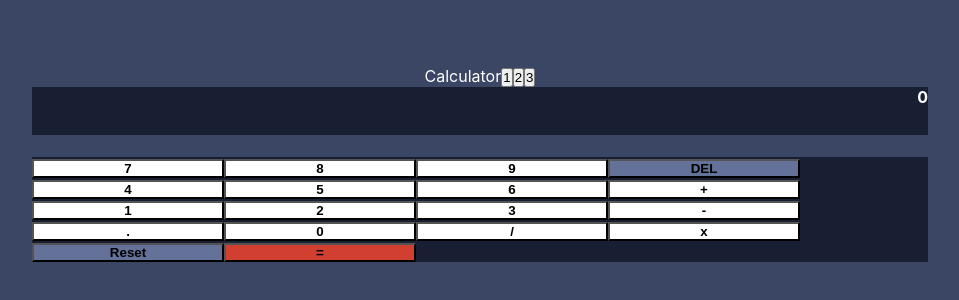
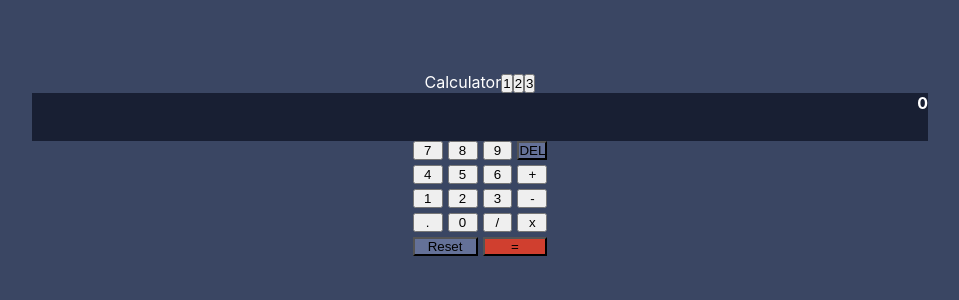
Before and after one commit to matheusnevesb/calculator-react, a React (Create React App) app: page / in a window 1280 px wide. Shown: the part 236-536 px from the top of the page, without its empty margins (160-1119 px from the left). Built offline with nearby package versions, Linux system fonts and the light colour scheme.

Commit message:
aplicada a mudanca de tema e grid nos botoes da calculadora

```diff
--- a/src/App.css
+++ b/src/App.css
@@ -4,8 +4,15 @@
   box-sizing: border-box;
 }
 
+:root {
+  --one: #3A4663;
+  --two: #181F33;
+  --btsDr: #647198;
+  --btEqual: #D03F2F;
+}
+
 body {
-  background-color: #3A4663;
+  background-color: var(--one);
   height: 100vh;
   display: flex;
   justify-content: center;
@@ -13,7 +20,7 @@ body {
 }
 div.container {
   width: 90vw;
-  background-color: #3A4663;
+  background-color: var(--one);
   height: auto;
   margin: 0;
   display: flex;
@@ -29,7 +36,7 @@ div.container {
 
 .display-container {
   display: flex;
-  background-color: #181F33;
+  background-color: var(--two);
   width: 70vw;
   color: white;
   font-weight: bold;
@@ -38,7 +45,14 @@ div.container {
   height: 3rem;
 }
 
-.buttons-container {
+.buttons-container-grid {
+  display: grid;
+  grid-template-columns: 1fr 1fr 1fr 1fr;
+  grid-template-rows: auto;
+  gap: 5px;
+}
+
+/* .buttons-container {
   margin-top: 1.4rem;
   background-color: #181F33;
   width: 70vw;
@@ -48,12 +62,19 @@ div.container {
   background-color: #FFFFFF;
   width: 15vw;
   font-weight: bold;
+} */
+
+.dr {
+  background-color: var(--btsDr) !important;
 }
 
-.dr {
-  background-color: #647198 !important;
+.reset {
+  grid-column-start: 1;
+  grid-column-end: 3;
 }
 
 .equal-color {
-  background-color: #D03F2F !important;
+  background-color: var(--btEqual) !important;
+  grid-column-start: 3;
+  grid-column-end: 5;
 }
--- a/src/App.js
+++ b/src/App.js
@@ -5,22 +5,28 @@ function App() {
   const [display, setDisplay] = useState('0')
   const [stbyDisplay, setStbyDisplay] = useState('')
   const [equation, setEquation] = useState('')
+  // const [theme, setTheme] = useState(1)
   // const bts = ['7','8', '9', 'DEL', '4', '5', '6', '+', '1', '2', '3', '-', '.', '0', '/', 'x', 'reset', '=']
+  const themas = [
+    ['#3A4663','#181F33','#647198','#D03F2F'],
+    ['#E6E6E6', '#FFFFFF', '#378187', '#C85402'],
+    ['#17062A', '#1E0936', '#56077C', '#00DED0']
+  ]
   function handleNumbers(target) {
     const numero = target.innerText;
-    if (display === 0 ) {
+    if (display === 0) {
       setDisplay(numero);
-    }else {
+    } else {
       setDisplay(display + numero);
     }
   }
-  function handleReset(){
+  function handleReset() {
     setDisplay('0');
     setEquation('');
     setStbyDisplay('');
   }
   function handleEquations(target) {
-    if (equation === ''){
+    if (equation === '') {
       setStbyDisplay(display);
       setDisplay('0');
       setEquation(target.innerText);
@@ -37,18 +43,18 @@ function App() {
     returnedValue.length === 0 ? setDisplay('0') : setDisplay(returnedValue);
   }
   function handleEqual() {
-    if (equation === ''){
+    if (equation === '') {
     } else {
       if (equation === '+') {
         setDisplay(Number(display) + Number(stbyDisplay));
         resetValues();
-      }else if (equation === '-'){
+      } else if (equation === '-') {
         setDisplay(Number(stbyDisplay) - Number(display));
         resetValues();
-      }else if (equation === 'x') {
+      } else if (equation === 'x') {
         setDisplay(Number(stbyDisplay) * Number(display));
         resetValues();
-      }else if (equation === '/') {
+      } else if (equation === '/') {
         setDisplay(Number(stbyDisplay) / Number(display));
         resetValues();
       }
@@ -59,28 +65,36 @@ function App() {
     setEquation('');
     setStbyDisplay('');
   }
-  function handleDecimal(){
+  function handleDecimal() {
     const toCheck = String(display)
-    if(toCheck.includes('.')){
-    }else {
+    if (toCheck.includes('.')) {
+    } else {
       setDisplay(`${display}.`)
     }
+  }
+  function changeTheme(target) {
+    // console.log(target.innerText);
+    const color = themas[target.innerText - 1]
+    document.documentElement.style.setProperty('--one', color[0]);
+    document.documentElement.style.setProperty('--two', color[1]);
+    document.documentElement.style.setProperty('--btsDr', color[2]);
+    document.documentElement.style.setProperty('--btEqual', color[3]);
   }
   return (
     <div className='container'>
       <div className='top'>
         <p>Calculator</p>
         <section>
-          <button>1</button>
-          <button>2</button>
-          <button>3</button>
+          <button onClick={({target}) => changeTheme(target)}>1</button>
+          <button onClick={({target}) => changeTheme(target)}>2</button>
+          <button onClick={({target}) => changeTheme(target)}>3</button>
         </section>
       </div>
       <div className='display-container'>
         <div>{`${stbyDisplay} ${equation}`}</div>
         <div>{display}</div>
       </div>
-    {/* {bts.map((botao) => (
+      {/* {bts.map((botao) => (
       <button
         onClick={({target}) => handleNumbers(target)}
         key={botao}
@@ -88,7 +102,7 @@ function App() {
         {botao}
       </button>
     ))} */}
-      <div className='buttons-container'>
+      {/* <div className='buttons-container'>
         <div>
           <button onClick={({target}) => handleNumbers(target)}>7</button>
           <button onClick={({target}) => handleNumbers(target)}>8</button>
@@ -117,6 +131,36 @@ function App() {
           <button className='dr' onClick={() => handleReset()}>Reset</button>
           <button className='equal-color' onClick={() => handleEqual()}>=</button>
         </div>
+      </div> */}
+      <div className='buttons-container-grid'>
+
+        <button onClick={({ target }) => handleNumbers(target)}>7</button>
+        <button onClick={({ target }) => handleNumbers(target)}>8</button>
+        <button onClick={({ target }) => handleNumbers(target)}>9</button>
+        <button className='dr' onClick={() => handleDEL()}>DEL</button>
+
+
+        <button onClick={({ target }) => handleNumbers(target)}>4</button>
+        <button onClick={({ target }) => handleNumbers(target)}>5</button>
+        <button onClick={({ target }) => handleNumbers(target)}>6</button>
+        <button onClick={({ target }) => handleEquations(target)}>+</button>
+
+
+        <button onClick={({ target }) => handleNumbers(target)}>1</button>
+        <button onClick={({ target }) => handleNumbers(target)}>2</button>
+        <button onClick={({ target }) => handleNumbers(target)}>3</button>
+        <button onClick={({ target }) => handleEquations(target)}>-</button>
+
+
+        <button onClick={() => handleDecimal()}>.</button>
+        <button onClick={({ target }) => handleNumbers(target)}>0</button>
+        <button onClick={({ target }) => handleEquations(target)}>/</button>
+        <button onClick={({ target }) => handleEquations(target)}>x</button>
+
+
+        <button className='dr reset' onClick={() => handleReset()}>Reset</button>
+        <button className='equal-color' onClick={() => handleEqual()}>=</button>
+
       </div>
     </div>
   );
```
